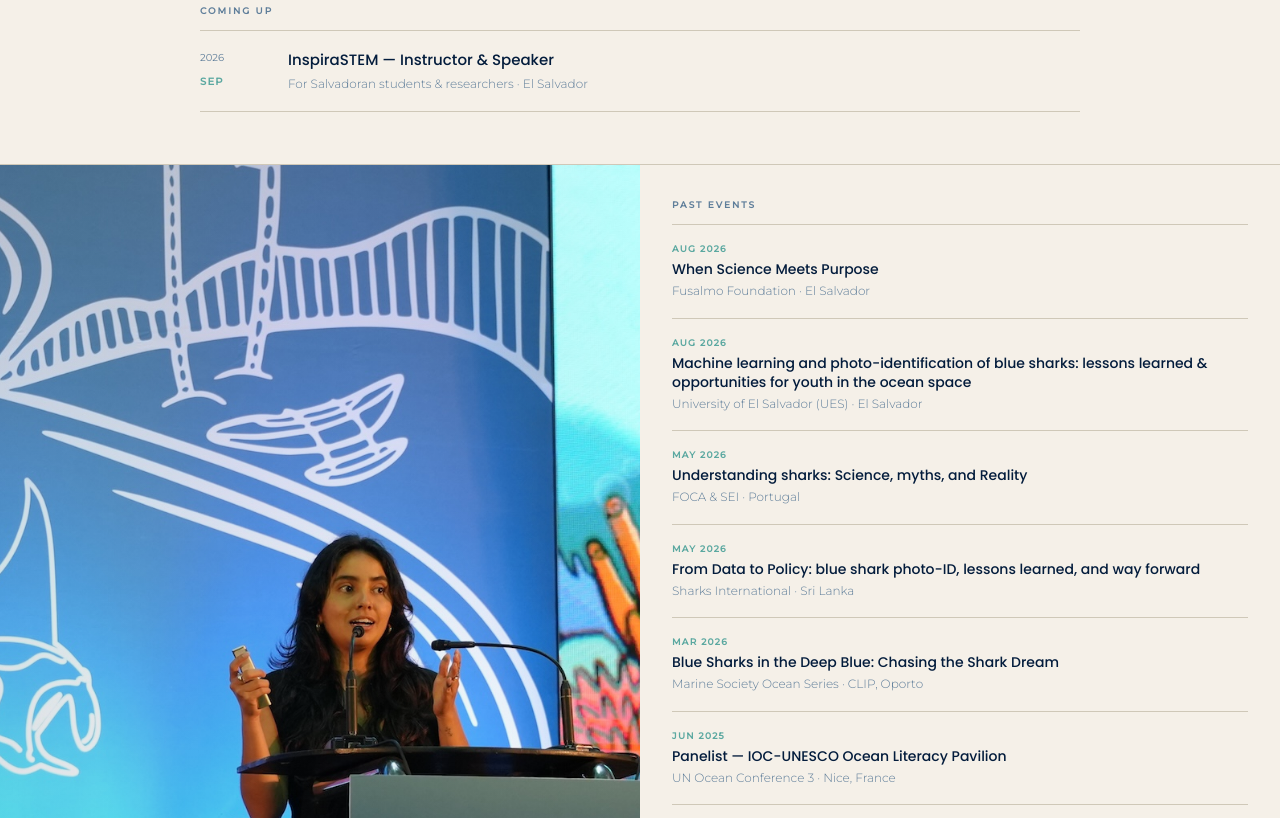
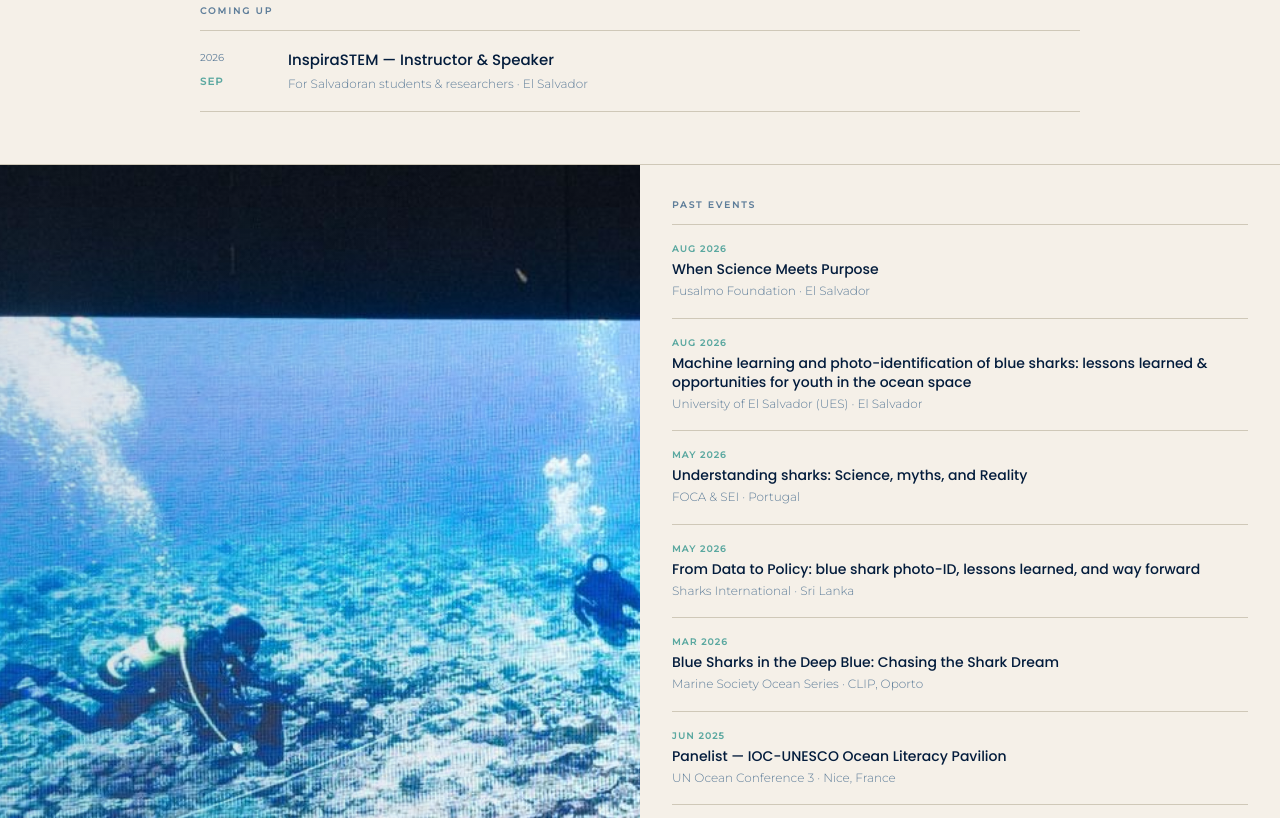
Before and after one commit to heanyaj/heanyaj.github.io, a plain HTML site: page index.html in a window 1280 px wide. Shown: the part 3226-4044 px from the top of the page. Drawn offline with Linux system fonts and the light colour scheme.

Commit message:
index.html

```diff
--- a/index.html
+++ b/index.html
@@ -401,7 +401,7 @@
     <!-- LEFT / TOP (mobile): photo gallery — no auto-transition, click to browse -->
     <div class="outreach-slideshow" id="outreach-slideshow">
       <div class="oslide active" style="background-image:url('images/si-oral-talk.JPG')"></div>
-      <div class="oslide active" style="background-image:url('cena-alegria-fusalmo.jpeg')"></div>
+      <div class="oslide active" style="background-image:url('images/cena-alegria-fusalmo.jpeg')"></div>
       <div class="oslide" style="background-image:url('images/event-clip.jpg')"></div>
       <div class="oslide" style="background-image:url('images/event-unoc.jpeg')"></div>
       <div class="oslide" style="background-image:url('images/event-standford.jpeg')"></div>
```
